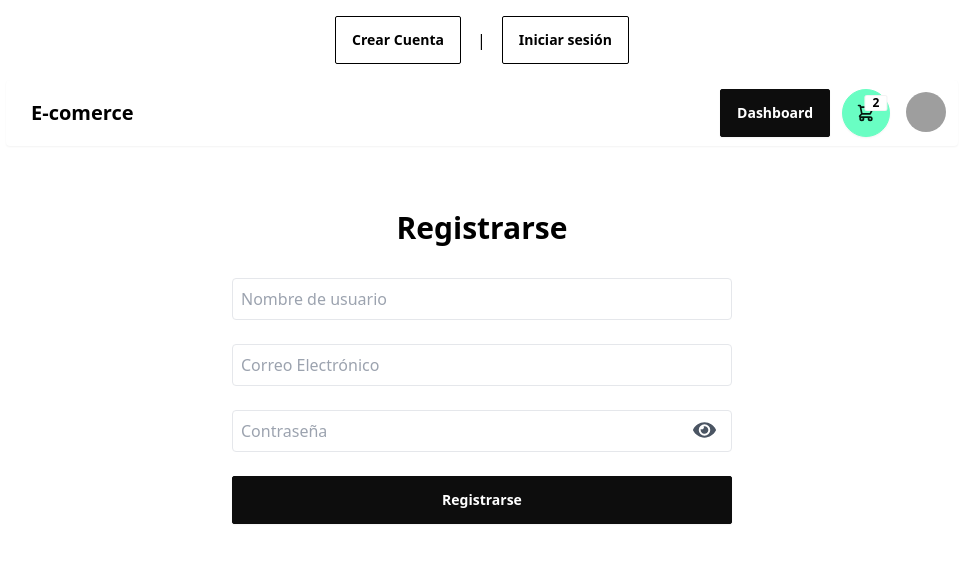
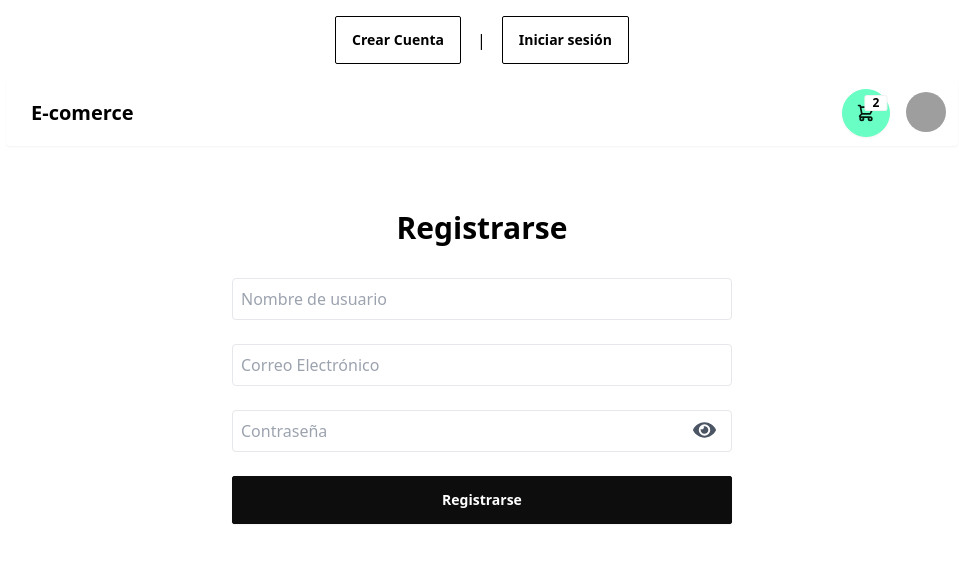
Before and after one commit to wizzard95/ecomerce, a React (Vite) app in the folder FRONT/: page /register in a window 1280 px wide. Shown: the top 562 px of the page, without its empty margins (158-1135 px from the left). Built offline with nearby package versions, Linux system fonts and the light colour scheme; no server answers; grey boxes are pictures that could not be loaded.

Commit message:
config|auth: agregar validacion para que el usuario no pueda ver el boton de dashboard si no es admin

```diff
--- a/FRONT/src/components/Navbar/Navbar.jsx
+++ b/FRONT/src/components/Navbar/Navbar.jsx
@@ -2,8 +2,12 @@ import { Link } from 'react-router'
 import AuthButtons from './AuthButtons'
 import Cart from './Cart'
 import UserDropDown from './UserDropDown'
+import { useUser } from '../../context/UserContext'
 
 const Navbar = () => {
+    const { loading, userInfo } = useUser()
+    console.log(userInfo)
+    console.log(loading)
     return (
         <header>
             <AuthButtons />
@@ -14,7 +18,10 @@ const Navbar = () => {
                     </Link>
                 </div>
                 <div className="navbar-end gap-3">
-                    <a className="btn btn-primary">Dashboard</a>
+                    {userInfo?.isAdmin && (
+                        <a className="btn btn-primary">Dashboard</a>
+                    )}
+
                     <Cart />
                     <UserDropDown />
                 </div>
--- a/FRONT/src/components/Register/RegisterForm.jsx
+++ b/FRONT/src/components/Register/RegisterForm.jsx
@@ -1,5 +1,5 @@
-import { useState, useContext } from 'react'
-import { UserContext, useUser } from '../../context/UserContext'
+import { useState } from 'react'
+import { useUser } from '../../context/UserContext'
 import { useForm } from 'react-hook-form'
 import { FaEye, FaEyeSlash } from 'react-icons/fa'
 import { registerService } from '../../services/authServices'
--- a/FRONT/src/context/UserContext.jsx
+++ b/FRONT/src/context/UserContext.jsx
@@ -21,7 +21,7 @@ export const UserContextProvider = ({ children }) => {
             /* a traves de esta funcion haremos una peticion a nuestro backend
              para checar la informacion del usuario en especifico*/
         } catch (error) {
-            console.log('No hay sesion activa: ', error)
+            //console.log('No hay sesion activa: ', error)
             setUserInfo({})
         } finally {
             setLoading(false)
--- a/FRONT/vite.config.js
+++ b/FRONT/vite.config.js
@@ -8,7 +8,7 @@ export default defineConfig({
     proxy: {
       // Proxy API requests to the backend during development
       '/api': {
-        target: 'http://localhost:3001',
+        target: 'http://127.0.0.1:3001',
         changeOrigin: true,
         secure: false,
         ws: true,
```
